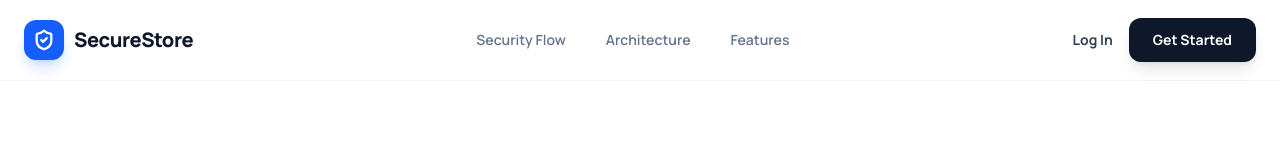
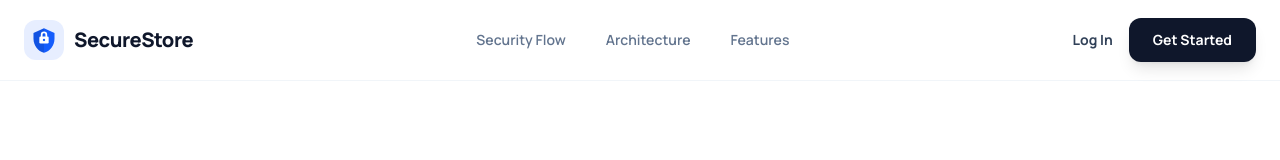
Before and after one commit to haarryyyyyyy/SecureStore, a Next.js app: page / in a window 1280 px wide. Shown: the top 160 px of the page. Built offline with nearby package versions, Linux system fonts and the light colour scheme.

Commit message:
icon update

```diff
--- a/app/dashboard/page.tsx
+++ b/app/dashboard/page.tsx
@@ -5,9 +5,10 @@ import { ConfirmModal } from '@/components/ui/ConfirmModal';
 import { useRouter } from 'next/navigation';
 import { useState, useEffect, useRef, useCallback } from 'react';
 import {
-  LayoutGrid, Share2, Trash2, Search, Plus, LogOut,
-  ShieldCheck, Lock, User as UserIcon, X, Loader2, Copy, CheckCircle, Save, Menu
+  ShieldCheck, Lock, User as UserIcon, X, Loader2, Copy, CheckCircle, Save, Menu,
+  LayoutGrid, Share2, Trash2, Search, Plus, LogOut
 } from 'lucide-react';
+import { BrandLogo } from '@/components/ui/BrandLogo';
 import {
   generateFileKey, encryptFile, wrapFileKey, unwrapFileKey, buf2hex
 } from '@/lib/crypto';
@@ -699,11 +700,11 @@ export default function DashboardPage() {
           {/* Logo Area */}
           <div className="h-16 flex items-center px-6 border-b border-slate-100">
              <div className="flex items-center gap-3">
-                <div className="bg-blue-600 p-2 rounded-xl text-white shadow-lg shadow-blue-600/20">
-                <ShieldCheck size={24} strokeWidth={2.5} />
+                <div className="bg-blue-600/10 p-2 rounded-xl text-blue-600">
+                  <BrandLogo size={28} />
                 </div>
                 <div>
-                <h1 className="font-bold text-lg tracking-tight">Vault<span className="text-blue-600">App</span></h1>
+                <h1 className="font-bold text-lg tracking-tight">Secure<span className="text-blue-600">Store</span></h1>
                 <p className="text-[10px] font-bold text-slate-400 uppercase tracking-wider">Zero Knowledge</p>
                 </div>
              </div>
@@ -1045,8 +1046,8 @@ export default function DashboardPage() {
             >
               <div className="h-16 flex items-center justify-between px-6 border-b border-slate-100">
                   <div className="flex items-center gap-3">
-                      <div className="bg-blue-600 p-2 rounded-xl text-white">
-                          <ShieldCheck size={20} strokeWidth={2.5} />
+                      <div className="bg-blue-600/10 p-2 rounded-xl text-blue-600">
+                          <BrandLogo size={24} />
                       </div>
                       <span className="font-bold text-lg">SecureStore</span>
                   </div>
--- a/app/forgot-password/page.tsx
+++ b/app/forgot-password/page.tsx
@@ -7,6 +7,7 @@ import {
   ShieldCheck, ArrowRight, Loader2,
   AlertCircle, CheckCircle2, Lock, RefreshCw, Mail, Download,
 } from 'lucide-react';
+import { BrandLogo } from '@/components/ui/BrandLogo';
 import { motion, AnimatePresence } from 'framer-motion';
 import {
   deriveRecoveryKey, unwrapFileKey, wrapFileKey,
@@ -236,8 +237,8 @@ export default function ForgotPasswordPage() {
       return (
         <div className="min-h-screen flex items-center justify-center bg-slate-50 text-slate-900 p-4">
              <div className="max-w-md w-full bg-white rounded-2xl shadow-xl border border-slate-100 p-8 text-center">
-                <div className="mx-auto w-20 h-20 bg-green-100 rounded-full flex items-center justify-center mb-6">
-                    <CheckCircle2 size={40} className="text-green-600" />
+                <div className="mx-auto w-20 h-20 bg-blue-100/50 rounded-full flex items-center justify-center mb-6">
+                    <BrandLogo size={40} className="text-blue-600" />
                 </div>
                 <h2 className="text-2xl font-extrabold mb-4">Access Restored</h2>
                 <p className="text-slate-500 mb-8">Your vault has been re-keyed and secured. <br/>Please save your new recovery code.</p>
@@ -274,7 +275,7 @@ export default function ForgotPasswordPage() {
           </Link>
 
           <div className="flex items-center gap-2 mb-6">
-                 <div className="p-2 bg-blue-50 text-blue-600 rounded-lg"><ShieldCheck size={24} /></div>
+                 <div className="p-2 bg-blue-600/10 text-blue-600 rounded-lg"><BrandLogo size={24} /></div>
                  <span className="font-bold text-slate-900">SecureStore</span>
           </div>
 
--- a/app/login/page.tsx
+++ b/app/login/page.tsx
@@ -7,6 +7,7 @@ import {
   ShieldCheck, ArrowRight, Lock,
   CheckCircle2, ArrowDown, FileLock, KeyRound, FileText, Mail
 } from 'lucide-react';
+import { BrandLogo } from '@/components/ui/BrandLogo';
 import { deriveMasterKey, createKeyVerifier } from '@/lib/crypto';
 import { ToastContainer, ToastMessage } from '@/components/ui/Toast';
 import { Button } from '@/components/ui/Button';
@@ -147,7 +148,7 @@ export default function LoginPage() {
       {/* LEFT: Form */}
       <div className="flex flex-col justify-center px-8 py-12 lg:px-20 border-r border-slate-100">
         <Link href="/" className="flex items-center gap-2 mb-10 w-fit">
-          <div className="rounded-lg bg-blue-600 p-1.5 text-white"><ShieldCheck size={20} /></div>
+          <div className="rounded-lg bg-blue-600/10 p-1.5 text-blue-600"><BrandLogo size={20} /></div>
           <span className="text-lg font-bold">SecureStore</span>
         </Link>
         <div className="max-w-md w-full mx-auto">
--- a/app/page.tsx
+++ b/app/page.tsx
@@ -17,6 +17,7 @@ import {
   Cpu,
   Database
 } from 'lucide-react';
+import { BrandLogo } from '@/components/ui/BrandLogo';
 import { useState } from 'react';
 import { motion, AnimatePresence } from 'framer-motion';
 
@@ -32,8 +33,8 @@ export default function HomePage() {
 
           {/* Logo */}
           <Link href="/" className="flex items-center gap-2.5">
-            <div className="flex h-10 w-10 items-center justify-center rounded-xl bg-blue-600 text-white shadow-lg shadow-blue-600/20">
-              <ShieldCheck size={22} strokeWidth={2.5} />
+            <div className="flex h-10 w-10 items-center justify-center rounded-xl bg-blue-600/10 text-blue-600">
+              <BrandLogo size={28} />
             </div>
             <span className="text-xl font-extrabold tracking-tight text-slate-900">SecureStore</span>
           </Link>
--- a/app/signup/page.tsx
+++ b/app/signup/page.tsx
@@ -6,6 +6,7 @@ import {
   ShieldCheck, ArrowRight, Lock,
   CheckCircle2, ArrowDown, Hash, Key, Mail, Copy, Download
 } from 'lucide-react';
+import { BrandLogo } from '@/components/ui/BrandLogo';
 import { generateSalt, deriveMasterKey, createKeyVerifier, generateRecoveryCode, deriveRecoveryKey, encryptMasterKeyWithRecoveryKey } from '@/lib/crypto';
 import { ToastContainer, ToastMessage } from '@/components/ui/Toast';
 import { Button } from '@/components/ui/Button';
@@ -204,8 +205,8 @@ export default function SignupPage() {
       <div className="min-h-screen flex items-center justify-center bg-[#F3F4F6] p-4 relative overflow-hidden">
          <ToastContainer toasts={toasts} removeToast={removeToast} />
          <div className="max-w-xl w-full bg-white rounded-3xl shadow-2xl p-10 text-center relative z-10 animate-fade-in-up">
-            <div className="mx-auto w-20 h-20 bg-green-100 rounded-full flex items-center justify-center mb-8 shadow-sm">
-              <ShieldCheck size={40} className="text-green-600" />
+            <div className="mx-auto w-20 h-20 bg-blue-100/50 rounded-full flex items-center justify-center mb-8 shadow-sm">
+              <BrandLogo size={40} className="text-blue-600" />
             </div>
 
             <h2 className="text-3xl font-extrabold text-slate-800 mb-3 tracking-tight">Account Created!</h2>
@@ -256,7 +257,7 @@ export default function SignupPage() {
       {/* LEFT: Form */}
       <div className="flex flex-col justify-center px-8 py-12 lg:px-20 border-r border-slate-100">
         <Link href="/" className="flex items-center gap-2 mb-10 w-fit">
-          <div className="rounded-lg bg-blue-600 p-1.5 text-white"><ShieldCheck size={20} /></div>
+          <div className="rounded-lg bg-blue-600/10 p-1.5 text-blue-600"><BrandLogo size={20} /></div>
           <span className="text-lg font-bold">SecureStore</span>
         </Link>
         <div className="max-w-md w-full mx-auto">
--- /dev/null
+++ b/components/ui/BrandLogo.tsx
@@ -0,0 +1,46 @@
+import React from 'react';
+
+export function BrandLogo({ size = 24, className = "" }) {
+  return (
+    <svg
+      width={size}
+      height={size}
+      viewBox="0 0 48 48"
+      fill="none"
+      xmlns="http://www.w3.org/2000/svg"
+      className={className}
+    >
+      <path
+        d="M24 4L6 12V22C6 33.2 13.8 43.6 24 46C34.2 43.6 42 33.2 42 22V12L24 4Z"
+        fill="currentColor"
+        className="text-blue-600"
+      />
+      <path
+        d="M24 46C13.8 43.6 6 33.2 6 22V12L24 4V46Z"
+        fill="black"
+        fillOpacity="0.1"
+      />
+      <rect
+        x="16"
+        y="18"
+        width="16"
+        height="12"
+        rx="2"
+        fill="white"
+      />
+      <path
+        d="M20 18V15C20 12.7909 21.7909 11 24 11C26.2091 11 28 12.7909 28 15V18"
+        stroke="white"
+        strokeWidth="3"
+        strokeLinecap="round"
+      />
+      <circle
+        cx="24"
+        cy="24"
+        r="2"
+        fill="currentColor"
+        className="text-blue-600"
+      />
+    </svg>
+  );
+}
```
